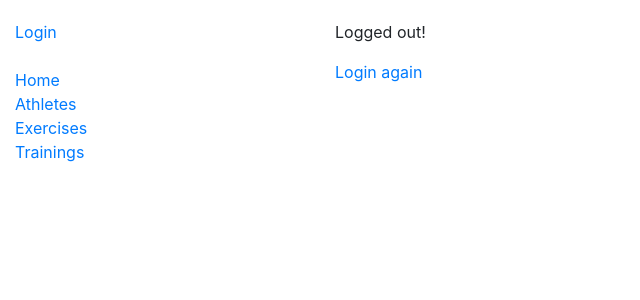
After one commit to Polyakiv-Andrey/sports-training, a Django app: page /accounts/logout/ in a window 1280 px wide. The commit adds this page. Shown: the top 300 px of the page, without its empty margins (0-640 px from the left). Run offline with Django 4.2, Linux system fonts and the light colour scheme.

Commit message:
authentication was realized, and button login and logout added to sidebar

```diff
--- a/SportsTraining/settings.py
+++ b/SportsTraining/settings.py
@@ -109,6 +109,7 @@ AUTH_PASSWORD_VALIDATORS = [
 
 AUTH_USER_MODEL = 'gym.Athlete'
 
+LOGIN_REDIRECT_URL = '/gym/'
 
 # Internationalization
 # https://docs.djangoproject.com/en/4.1/topics/i18n/
--- a/SportsTraining/urls.py
+++ b/SportsTraining/urls.py
@@ -20,7 +20,8 @@ from django.urls import path, include
 
 urlpatterns = [
     path('admin/', admin.site.urls),
-    path('', include('gym.urls', namespace='gym')),
+    path('gym/', include('gym.urls', namespace='gym')),
+    path('accounts/', include('django.contrib.auth.urls')),
     path('__debug__/', include('debug_toolbar.urls')),
 ] + static(settings.STATIC_URL, document_root=settings.STATIC_ROOT)
 
--- a/templates/includes/sidebar.html
+++ b/templates/includes/sidebar.html
@@ -1,4 +1,14 @@
 <ul class="sidebar-nav">
+
+  {%  if user.is_authenticated %}
+    <li>User: {{ user.username }}</li>
+    <li><a href="{% url 'logout' %}">Logout</a> </li>
+  {% else %}
+    <li><a href="{% url 'login' %}">Login</a></li>
+  {% endif %}
+
+<br>
+
   <li><a href="{% url 'gym:index' %}">Home</a></li>
   <li><a href="{% url 'gym:athletes-list' %}">Athletes</a></li>
   <li><a href="{% url 'gym:exercise-list' %}">Exercises</a></li>
--- /dev/null
+++ b/templates/registration/logged_out.html
@@ -0,0 +1,7 @@
+{% extends 'registration/login.html' %}
+
+{% block content %}
+  <p>Logged out!</p>
+
+  <a href="{% url 'login' %}">Login again</a>
+{% endblock %}
--- /dev/null
+++ b/templates/registration/login.html
@@ -0,0 +1,13 @@
+{% extends 'base.html' %}
+
+{% block content %}
+  <h1>Login</h1>
+  {% if form.error %}
+    <p>Invalid credentials</p>
+  {% endif %}
+  <form method="post" action="{% url 'login' %}">
+  {% csrf_token %}
+  {{ form.as_p }}
+  <input type="submit" value="Login">
+  </form>
+{% endblock %}
```
